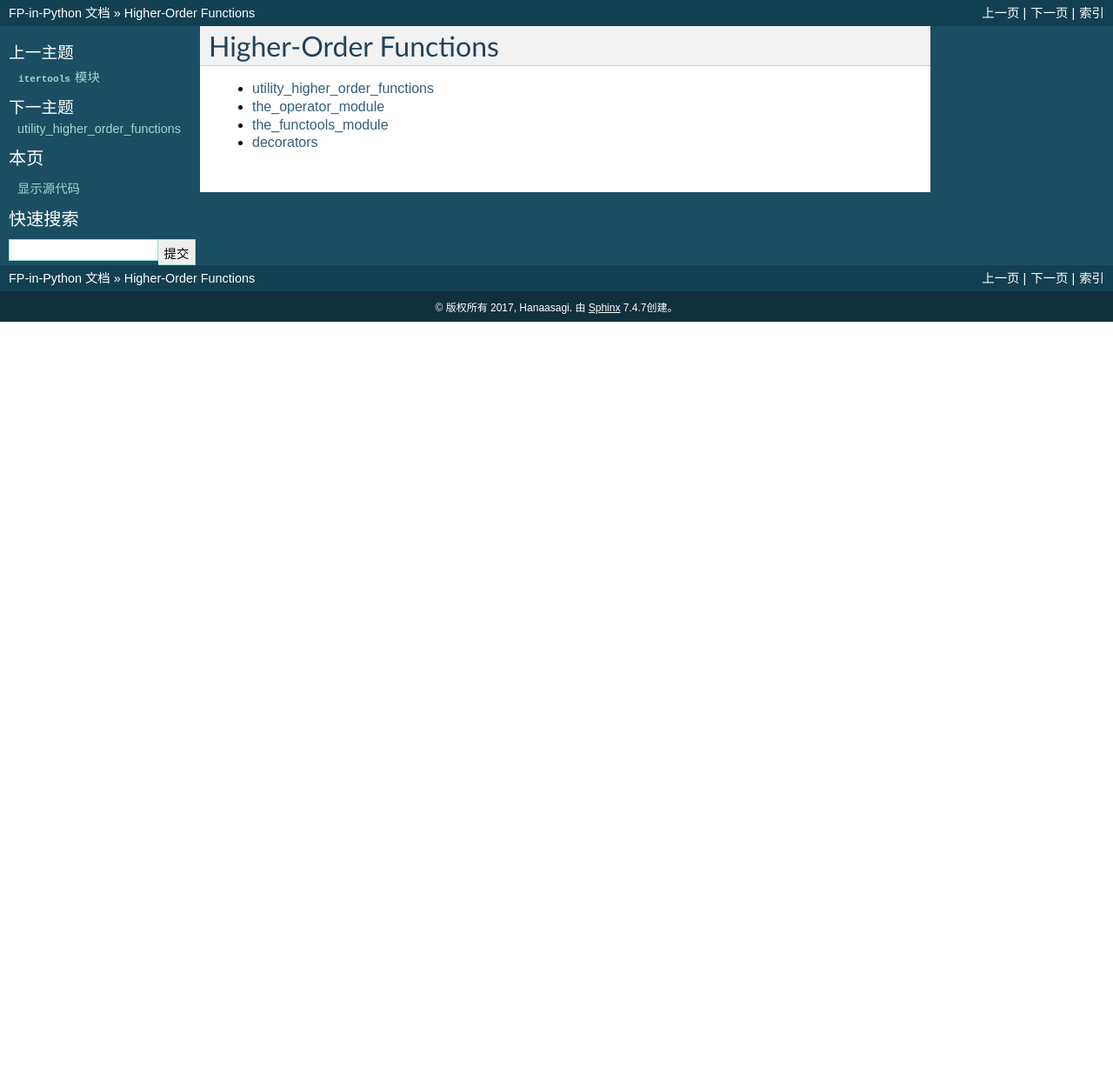
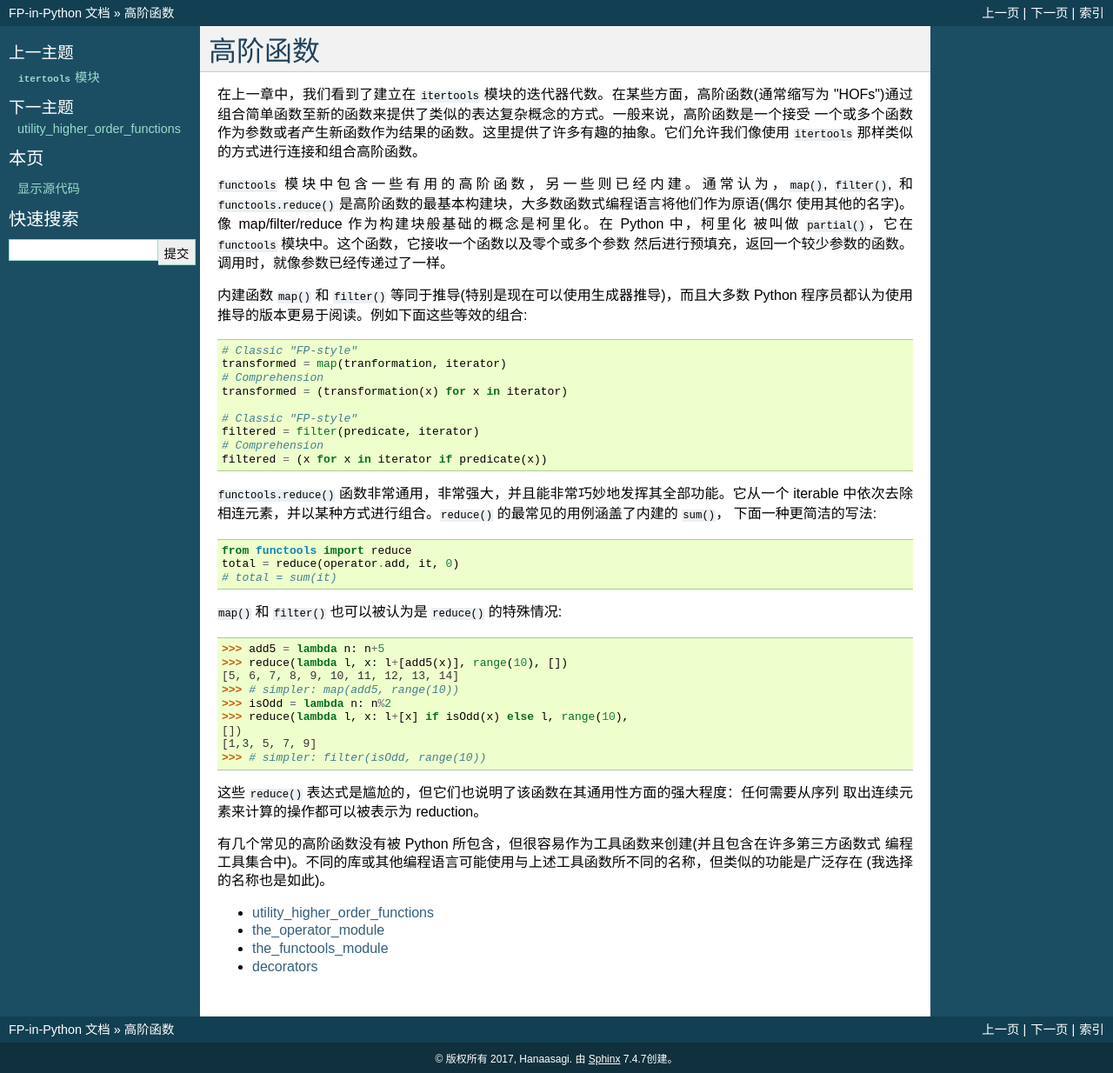
Before and after one commit to Hanaasagi/FP-in-python-zh, a Sphinx documentation site: the page built from source/higher_order_functions.rst, in a window 1280 px wide. Shown: the whole page at 87% size. Built offline with Sphinx 7.4.7, drawn with Linux system fonts in a browser that asks for light colours; before the commit the page ends 900 px from its top, so only the background shows below that.

Commit message:
finish higher order function chapter

```diff
--- a/source/higher_order_functions.rst
+++ b/source/higher_order_functions.rst
@@ -1,5 +1,57 @@
-Higher-Order Functions
-==========================
+高阶函数
+===========
+
+在上一章中，我们看到了建立在 ``itertools`` 模块的迭代器代数。在某些方面，高阶函数(通常缩写为
+"HOFs")通过组合简单函数至新的函数来提供了类似的表达复杂概念的方式。一般来说，高阶函数是一个接受
+一个或多个函数作为参数或者产生新函数作为结果的函数。这里提供了许多有趣的抽象。它们允许我们像使用
+``itertools`` 那样类似的方式进行连接和组合高阶函数。
+
+``functools`` 模块中包含一些有用的高阶函数，另一些则已经内建。通常认为，``map()``, ``filter()``,
+和 ``functools.reduce()`` 是高阶函数的最基本构建块，大多数函数式编程语言将他们作为原语(偶尔
+使用其他的名字)。像 map/filter/reduce 作为构建块般基础的概念是柯里化。在 Python 中，柯里化
+被叫做 ``partial()``，它在 ``functools`` 模块中。这个函数，它接收一个函数以及零个或多个参数
+然后进行预填充，返回一个较少参数的函数。调用时，就像参数已经传递过了一样。
+
+内建函数 ``map()`` 和 ``filter()`` 等同于推导(特别是现在可以使用生成器推导)，而且大多数
+Python 程序员都认为使用推导的版本更易于阅读。例如下面这些等效的组合::
+
+    # Classic "FP-style"
+    transformed = map(tranformation, iterator)
+    # Comprehension
+    transformed = (transformation(x) for x in iterator)
+
+    # Classic "FP-style"
+    filtered = filter(predicate, iterator)
+    # Comprehension
+    filtered = (x for x in iterator if predicate(x))
+
+``functools.reduce()`` 函数非常通用，非常强大，并且能非常巧妙地发挥其全部功能。它从一个 iterable
+中依次去除相连元素，并以某种方式进行组合。``reduce()`` 的最常见的用例涵盖了内建的 ``sum()``，
+下面一种更简洁的写法::
+
+    from functools import reduce
+    total = reduce(operator.add, it, 0)
+    # total = sum(it)
+
+``map()`` 和 ``filter()`` 也可以被认为是 ``reduce()`` 的特殊情况::
+
+    >>> add5 = lambda n: n+5
+    >>> reduce(lambda l, x: l+[add5(x)], range(10), [])
+    [5, 6, 7, 8, 9, 10, 11, 12, 13, 14]
+    >>> # simpler: map(add5, range(10))
+    >>> isOdd = lambda n: n%2
+    >>> reduce(lambda l, x: l+[x] if isOdd(x) else l, range(10),
+    [])
+    [1,3, 5, 7, 9]
+    >>> # simpler: filter(isOdd, range(10))
+
+这些 ``reduce()`` 表达式是尴尬的，但它们也说明了该函数在其通用性方面的强大程度：任何需要从序列
+取出连续元素来计算的操作都可以被表示为 reduction。
+
+有几个常见的高阶函数没有被 Python 所包含，但很容易作为工具函数来创建(并且包含在许多第三方函数式
+编程工具集合中)。不同的库或其他编程语言可能使用与上述工具函数所不同的名称，但类似的功能是广泛存在
+(我选择的名称也是如此)。
+
 .. toctree::
     utility_higher_order_functions
     the_operator_module
```
